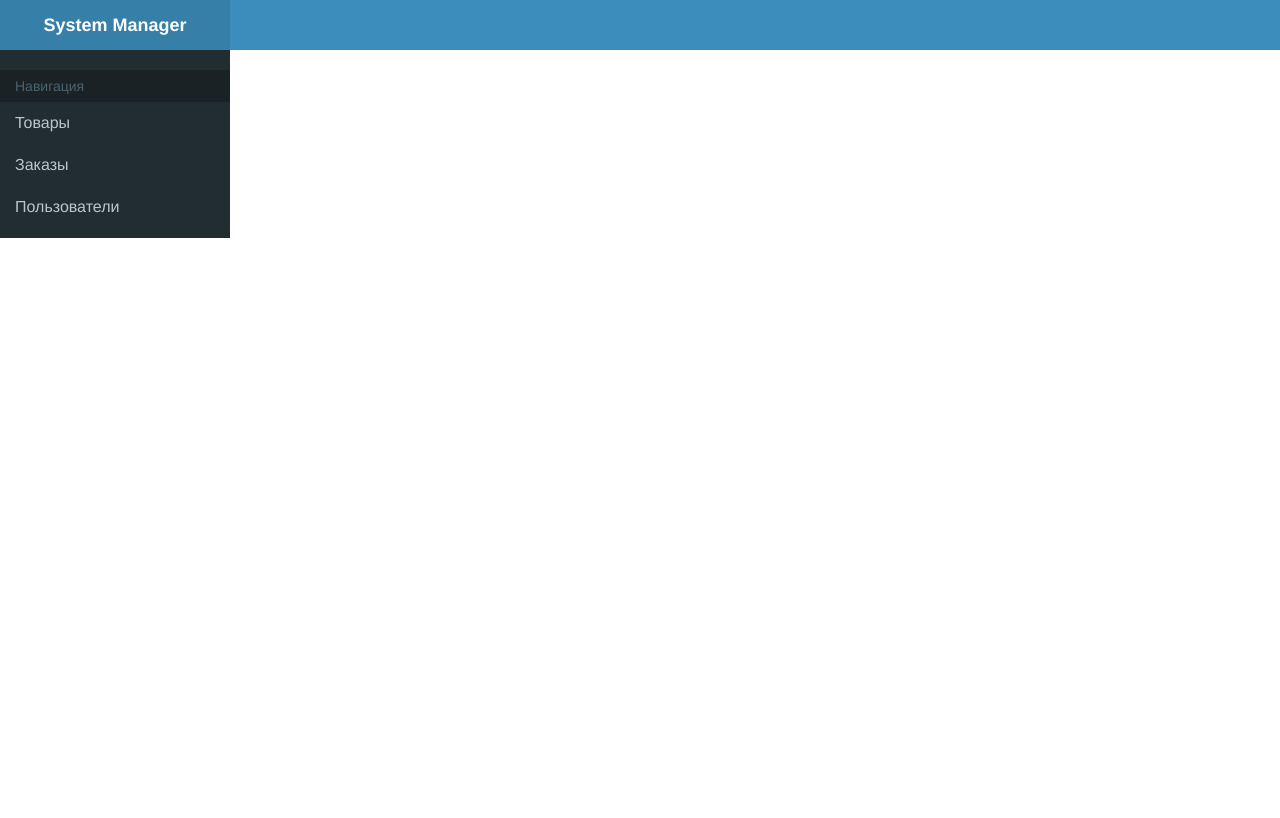
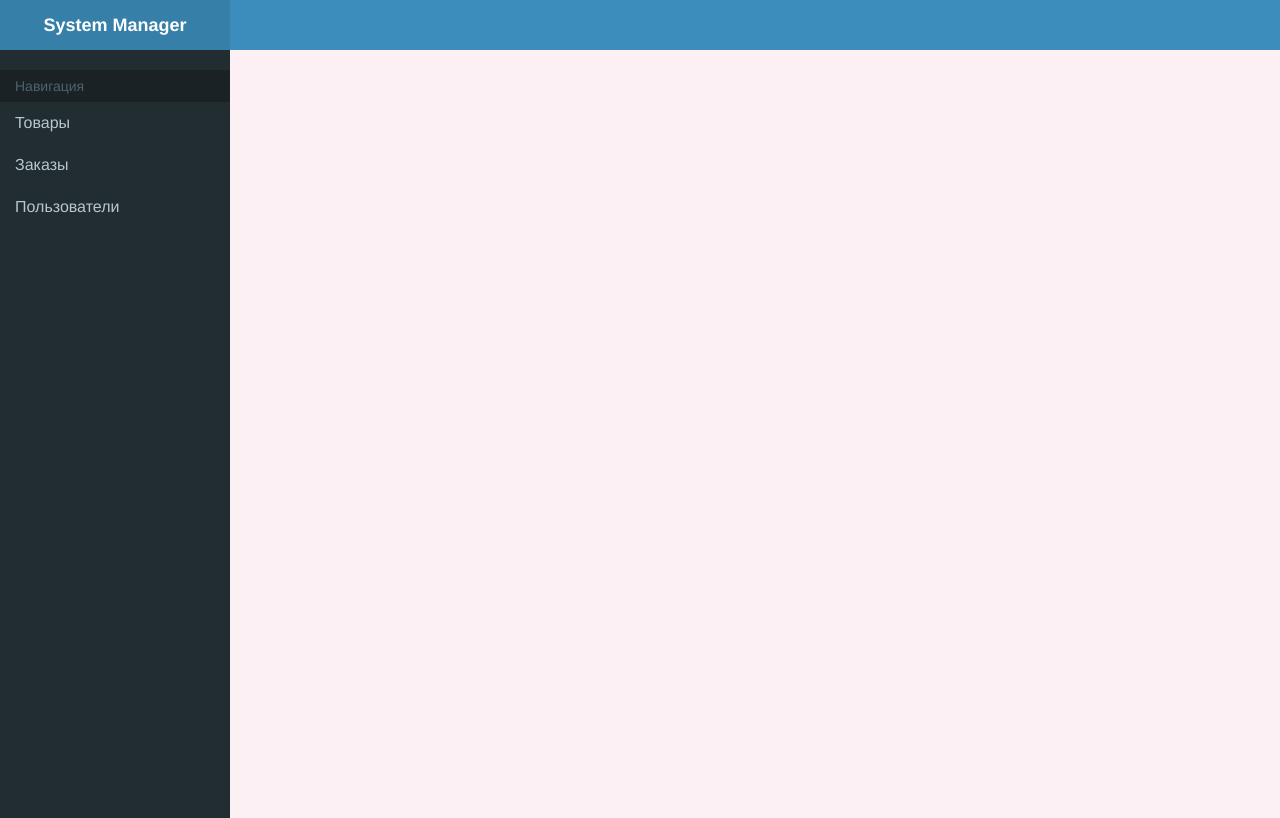
Before and after one commit to frezebloom/tkaneva, a Vue app in the folder dev/manager/: page / in a window 1280 px wide. Built offline with nearby package versions, Linux system fonts and the light colour scheme.

Commit message:
hover sidebar

```diff
--- a/dev/manager/src/App.vue
+++ b/dev/manager/src/App.vue
@@ -20,5 +20,6 @@ export default {
 @import "./styles/reset.scss";
 #app {
   font-family: "Helvetica Neue", Helvetica, Arial, sans-serif;
+  background-color: #fcf0f5;
 }
 </style>
--- a/dev/manager/src/components/Sidebar.vue
+++ b/dev/manager/src/components/Sidebar.vue
@@ -38,7 +38,8 @@ export default {
   background-color: $colorBlack;
   padding-bottom: 10px;
   width: 230px;
-  height: 100%;
+  height: 768px;
+  user-select: none;
 }
 .sidebar-menu-header {
   margin-top: 20px;
@@ -52,20 +53,27 @@ export default {
   color: #b8c7ce;
   padding: 12px 55px 12px 15px;
   display: block;
+  cursor: pointer;
+}
+.sidebar-menu-category:hover {
+  background-color: #1e282c;
 }
 .sidebar-menu-subcategory {
   display: block;
-  // line-height: 0;
   overflow: hidden;
   background-color: #2c3b41;
   max-height: 0px;
-  transition: max-height 0.5s;
+
+  transition: max-height 1s;
 }
 .sidebar-menu-subcategory a {
   padding: 5px 5px 5px 15px;
   display: block;
   font-size: 14px;
   color: #b8c7ce;
+}
+.sidebar-menu-subcategory a:hover {
+  color: $colorWhite;
 }
 .sidebar-menu-subcategory a:before {
   content: "⚬ ";
```
